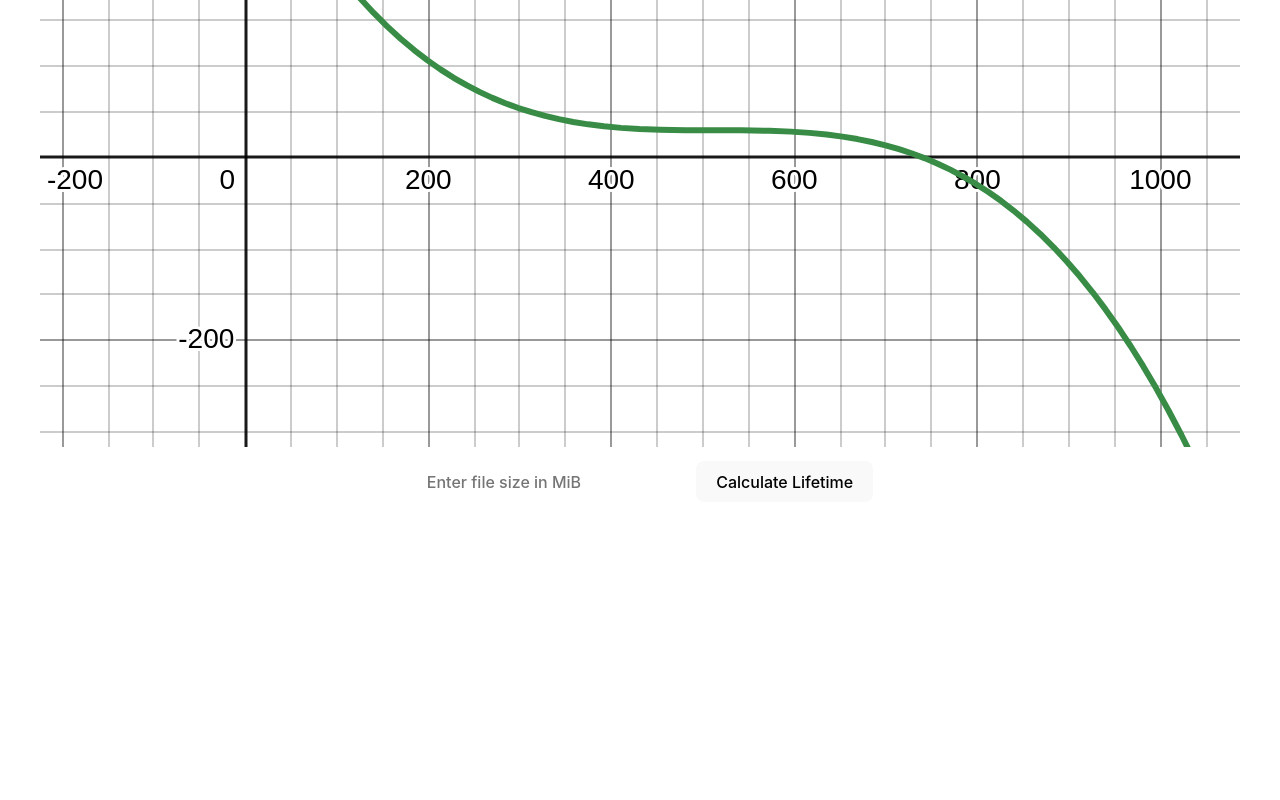
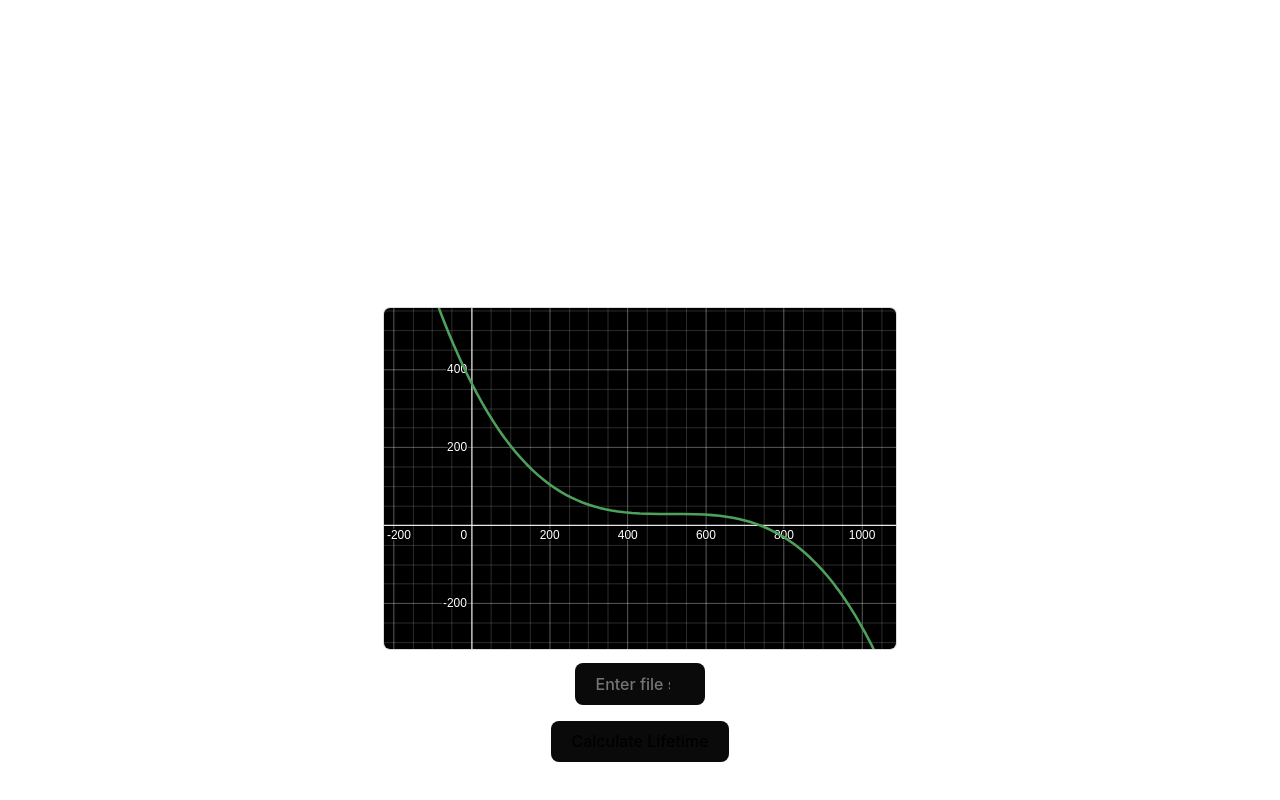
Before and after one commit to s4nj1th/file-up, a React (Vite) app: page / in a window 1280 px wide. Shown: the part 684-1484 px from the top of the page. Before the commit the page ends 1226 px from the top, so only its background shows below. Built offline with nearby package versions, Linux system fonts and the light colour scheme.

Commit message:
added info and file lifetime calculation and other minor changes

```diff
--- a/src/App.css
+++ b/src/App.css
@@ -27,8 +27,32 @@ a:hover {
   color: #d44;
 }
 
+.file-size-inp,
+.file,
+.file-size-btn {
+  background-color: #0a0a0a;
+  box-shadow: 0 0 0 1px #ffffff24;
+}
+
 .upload-btn {
   background-color: var(--primary-color);
   color: #1a1a1a;
   font-weight: bold;
 }
+
+.app {
+  height: 100vh;
+  padding-top: 20vh;
+}
+
+.info {
+  height: 80vh;
+  padding-bottom: 20vh;
+}
+
+.graph {
+  max-width: 40vw;
+  filter: invert(1) hue-rotate(180deg);
+  border-radius: 6px;
+  box-shadow: 0 0 0 1px #ffffff24;
+}
--- a/src/Info.tsx
+++ b/src/Info.tsx
@@ -27,18 +27,23 @@ export default function Info() {
   return (
     <div className="info">
       <img src={String(graph)} className="graph" />
+      <br />
       <form onSubmit={handleSubmit}>
         <input
           type="number"
           name="size"
           id="fileSize"
+          min="0"
+          max="512"
           value={fileSize}
           onChange={handleChange}
           placeholder="Enter file size in MiB"
-          className="border p-2 rounded"
+          className="file-size-inp"
         />
+        <br />
         <button
           type="submit"
+          className="file-size-btn"
         >
           Calculate Lifetime
         </button>
--- a/src/index.css
+++ b/src/index.css
@@ -43,7 +43,7 @@ input {
   font-size: 1em;
   font-weight: 500;
   font-family: inherit;
-  background-color: hsla(0, 0, 4%, 1) !important;
+  background-color: #0a0a0a;
   cursor: pointer;
   transition: border-color 0.25s;
   margin: 1vh auto;
```
